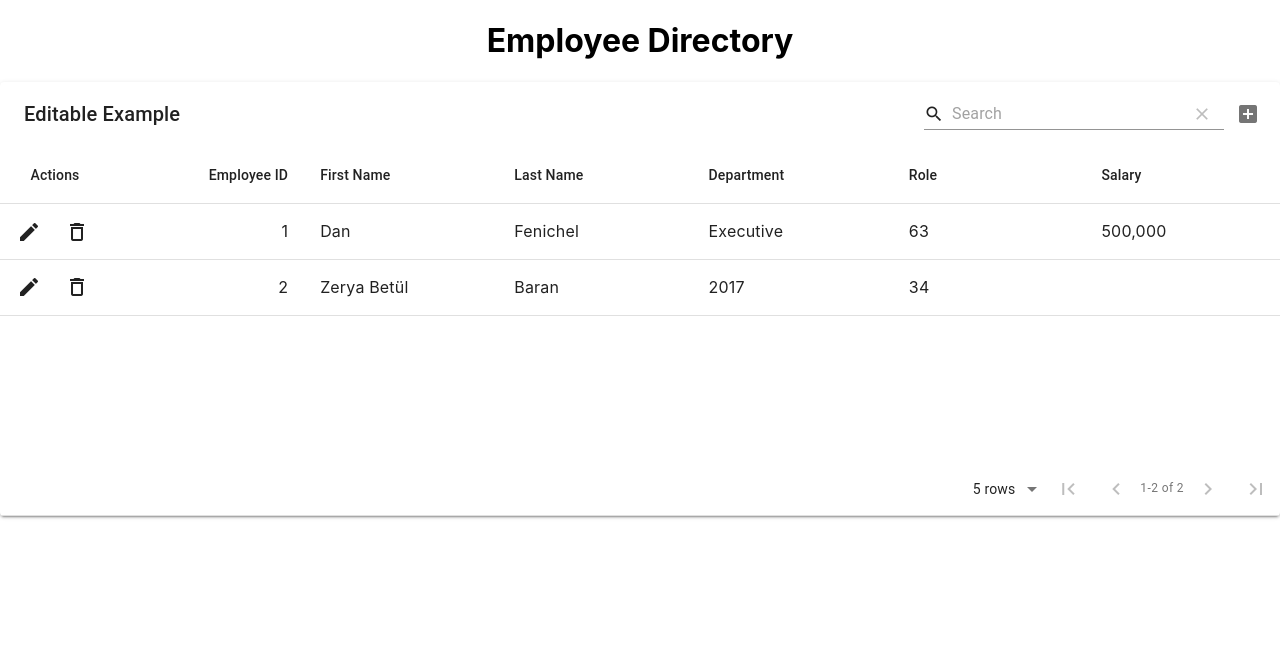
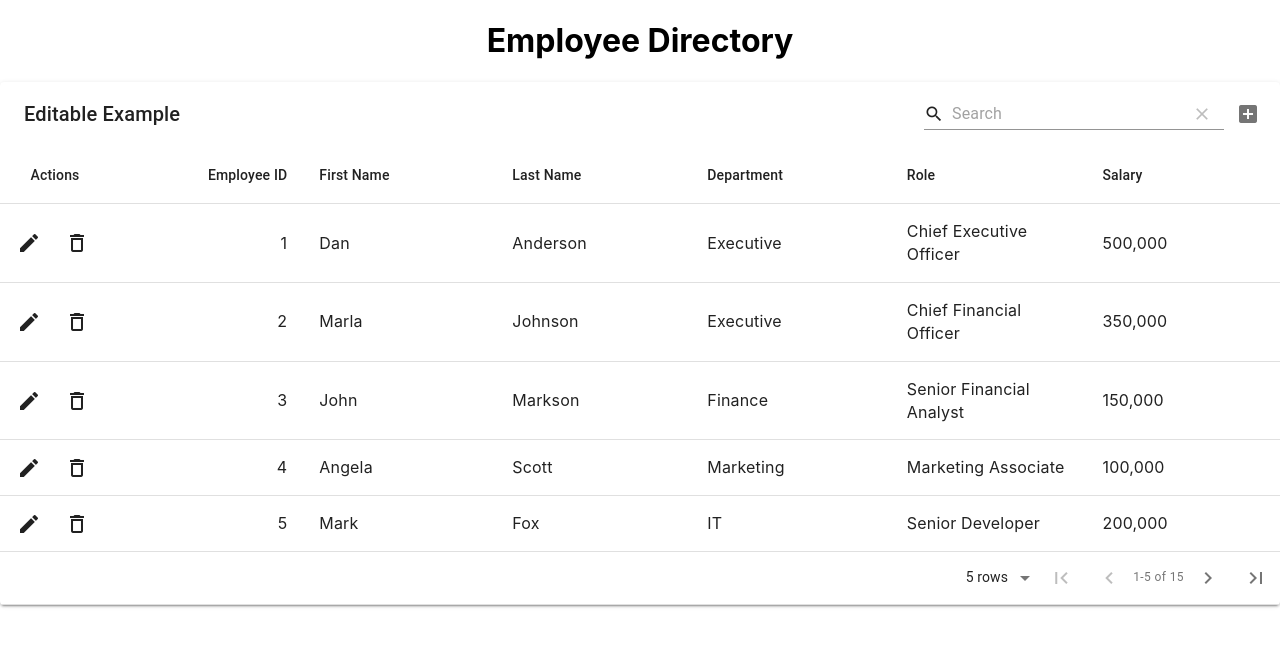
Before and after one commit to danfenichel/employee-directory, a React (Create React App) app in the folder employee-directory/: page / in a window 1280 px wide. Shown: the top 646 px of the page. Built offline with nearby package versions, Linux system fonts and the light colour scheme.

Commit message:
Finished adding table data

```diff
--- a/employee-directory/src/components/Table.js
+++ b/employee-directory/src/components/Table.js
@@ -12,8 +12,21 @@ export default function MaterialTableDemo() {
       { title: 'Salary', field: 'salary' }
     ],
     data: [
-      { id: 1, firstName: 'Dan', lastName: 'Fenichel', department: "Executive", role: 63, salary: "500,000" },
-      { id: 2, firstName: 'Zerya Betül', lastName: 'Baran', department: 2017, role: 34, salary: "" },
+      { id: 1, firstName: 'Dan', lastName: 'Anderson', department: "Executive", role: "Chief Executive Officer", salary: "500,000" },
+      { id: 2, firstName: 'Marla', lastName: 'Johnson', department: "Executive", role: "Chief Financial Officer", salary: "350,000" },
+      { id: 3, firstName: 'John', lastName: 'Markson', department: "Finance", role: "Senior Financial Analyst", salary: "150,000" },
+      { id: 4, firstName: 'Angela', lastName: 'Scott', department: "Marketing", role: "Marketing Associate", salary: "100,000" },
+      { id: 5, firstName: 'Mark', lastName: 'Fox', department: "IT", role: "Senior Developer", salary: "200,000" },
+      { id: 6, firstName: 'Jennifer', lastName: 'Smith', department: "Sales", role: "Sales Director", salary: "225,000" },
+      { id: 7, firstName: 'Matt', lastName: 'Ortega', department: "Sales", role: "Sales Associate", salary: "120,000" },
+      { id: 8, firstName: 'Rachel', lastName: 'Lopez', department: "IT", role: "Junior Developer", salary: "120,000" },
+      { id: 9, firstName: 'Joe', lastName: 'Jackson', department: "Marketing", role: "Marketing Director", salary: "200,000" },
+      { id: 10, firstName: 'Grace', lastName: 'Nolio', department: "Marketing", role: "Senior Marketing Associate", salary: "140,000" },
+      { id: 11, firstName: 'Liam', lastName: 'Potter', department: "Finance", role: "Financial Analyst", salary: "120,000" },
+      { id: 12, firstName: 'Charlene', lastName: 'Weathers', department: "IT", role: "Junior Developer", salary: "100,000" },
+      { id: 13, firstName: 'Rob', lastName: 'Atherton', department: "Finance", role: "Finance Assistant", salary: "75,000" },
+      { id: 14, firstName: 'Molly', lastName: 'Ocean', department: "Marketing", role: "Marketing Assistant", salary: "75,000" },
+      { id: 15, firstName: 'Max', lastName: 'Kyle', department: "Sales", role: "Sales Associate", salary: "130,000" }
     ]
   });
 
```
